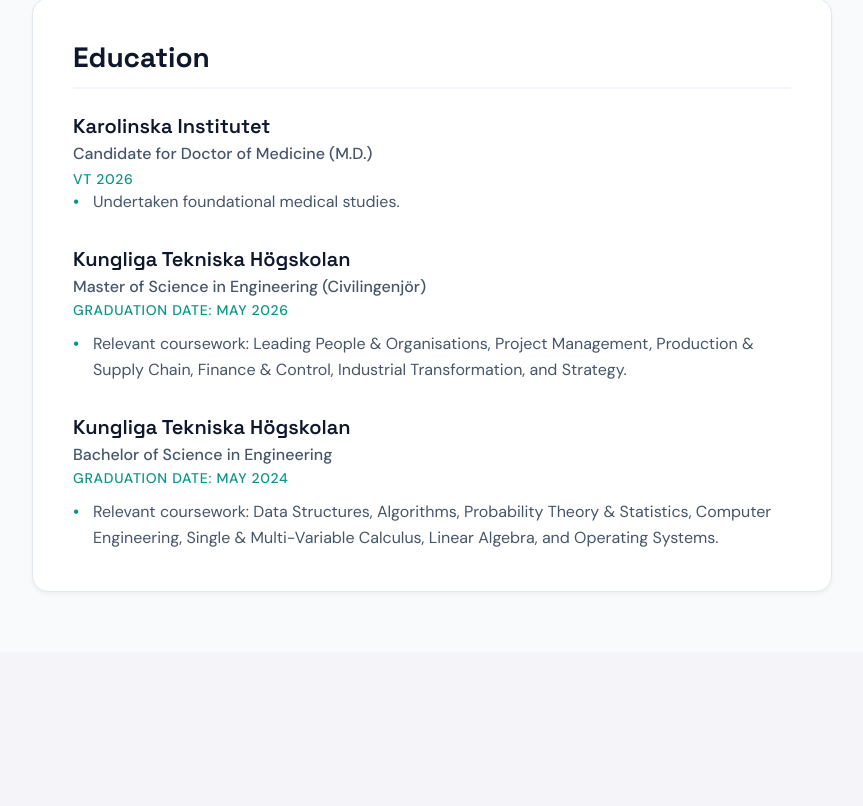
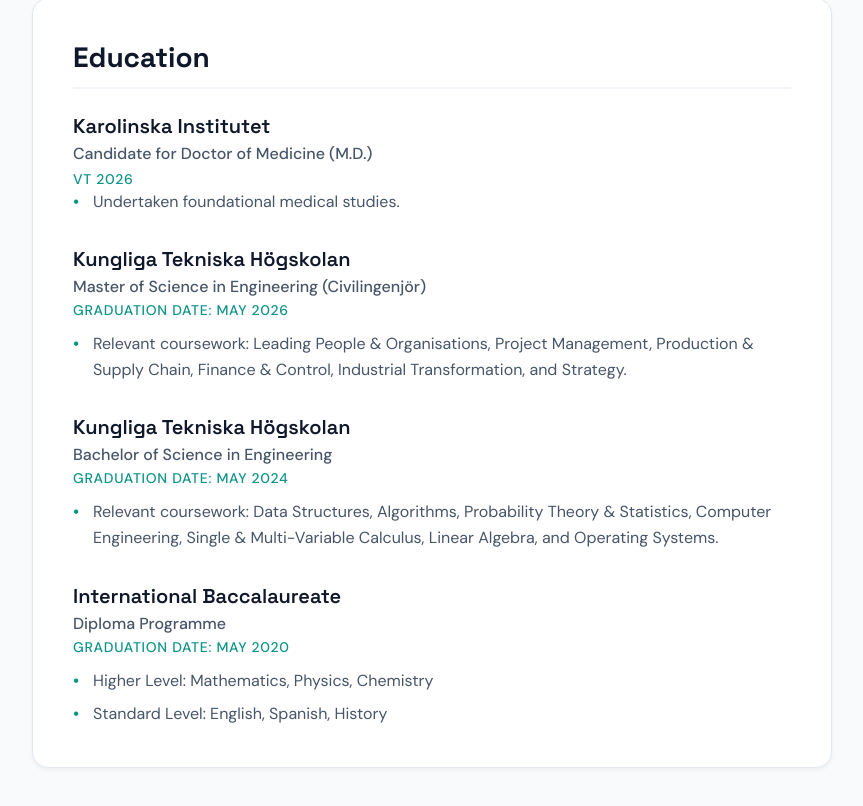
Before and after one commit to zwjc/myweb, a React (Create React App) app: page /about in a window 1280 px wide. Shown: the part 867-1673 px from the top of the page, without its empty margins (208-1071 px from the left). Before the commit the page ends 1519 px from the top, so only its background shows below. Built offline with nearby package versions, Linux system fonts and the light colour scheme; the HTML template or start-up script is replaced by a standard one.

Commit message:
Update About.js

```diff
--- a/src/components/About.js
+++ b/src/components/About.js
@@ -77,6 +77,16 @@
                 <li>Relevant coursework: Data Structures, Algorithms, Probability Theory & Statistics, Computer Engineering, Single & Multi-Variable Calculus, Linear Algebra, and Operating Systems.</li>
               </ul>
             </div>
+
+            <div className="timeline-item">
+              <h3>International Baccalaureate</h3>
+              <p className="timeline-subtitle">Diploma Programme</p>
+              <p className="timeline-date">Graduation Date: May 2020</p>
+              <ul>
+                <li>Higher Level: Mathematics, Physics, Chemistry</li>
+                <li>Standard Level: English, Spanish, History</li>
+              </ul>
+            </div>
           </section>
         </ScrollAnimationWrapper>
       </div>
```
